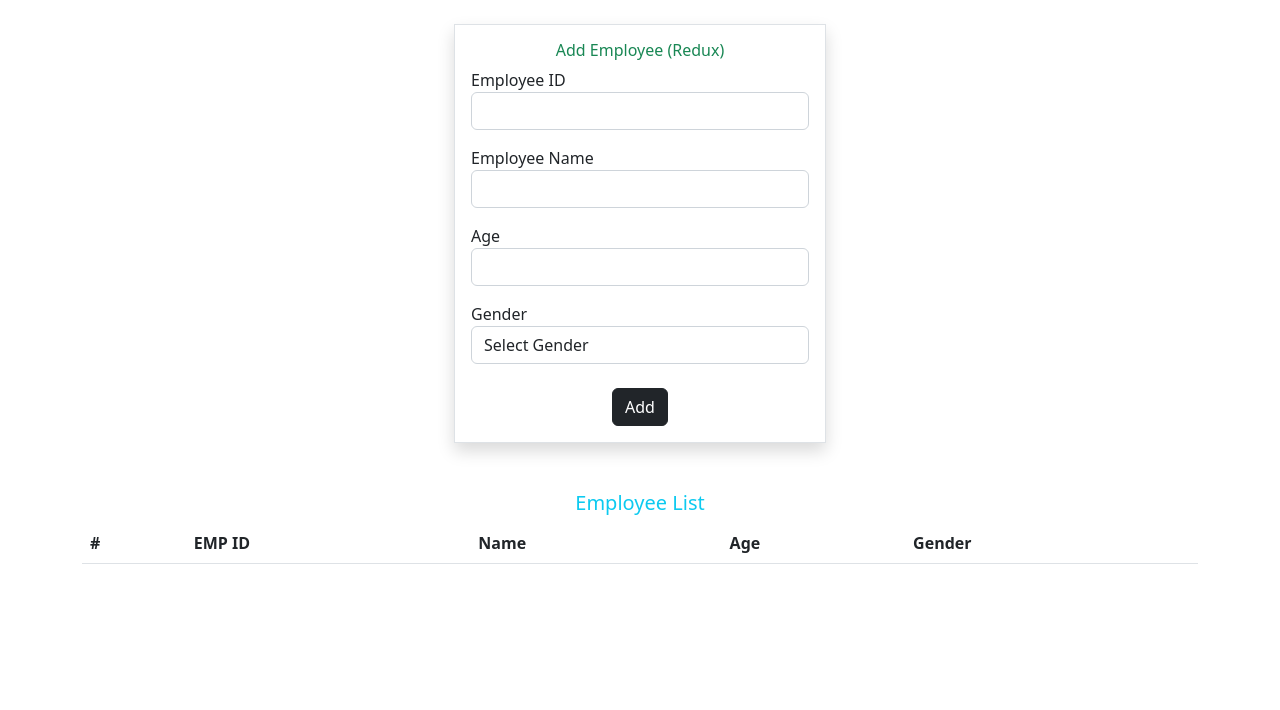
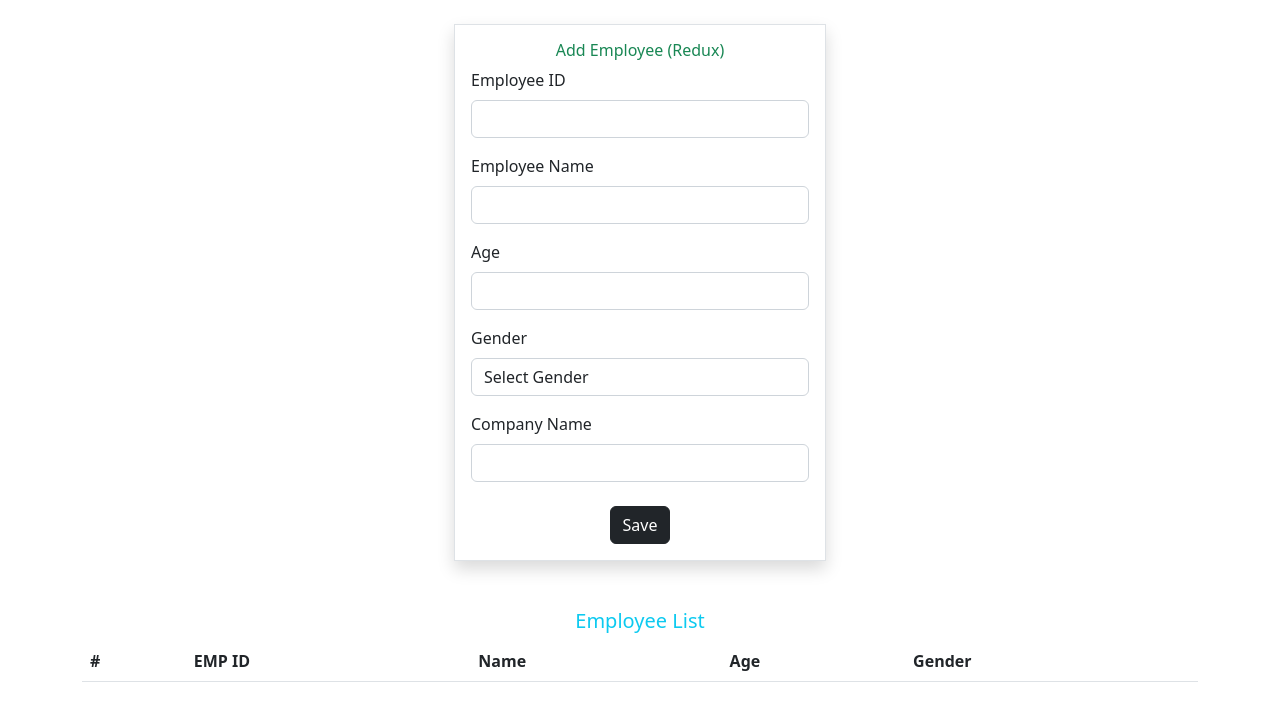
Before and after one commit to sgaurav1/react-poc, a React (Create React App) app: page / in a window 1280 px wide. Shown: the top 710 px of the page. Built offline with nearby package versions, Linux system fonts and the light colour scheme.

Commit message:
added company name field

```diff
--- a/src/components/adduser.js
+++ b/src/components/adduser.js
@@ -12,28 +12,33 @@ class ConnectedForm extends React.Component {
             empId: '',
             name: '',
             age: '',
-            gender: ''
+            gender: '',
+            companyName: null
         }
     }
 
-    handleChanges(event, type){
+    handleChanges(event, type) {
         console.log(event);
-        if(type === 'empId'){
-            this.setState({empId: event.target.value});
+        if (type === 'empId') {
+            this.setState({ empId: event.target.value });
         }
-        if(type === 'name'){
-            this.setState({name: event.target.value});
+        if (type === 'name') {
+            this.setState({ name: event.target.value });
         }
-        if(type === 'age'){
-            this.setState({age: event.target.value});
+        if (type === 'age') {
+            this.setState({ age: event.target.value });
         }
-        if(type === 'gender'){
-            this.setState({gender: event.target.value});
+        if (type === 'gender') {
+            this.setState({ gender: event.target.value });
         }
+        if (type === 'companyName') {
+            this.setState({ companyName: event.target.value });
+        }
+
     }
 
-    handleSubmit(event){
-        this.props.users({'id': nextId++, ...this.state});
+    handleSubmit(event) {
+        this.props.users({ 'id': nextId++, ...this.state });
         event.preventDefault();
     }
 
@@ -44,28 +49,31 @@ class ConnectedForm extends React.Component {
                 <div className="col-lg-4 shadwo mx-auto border shadow p-3 round">
                     <h6 className="text-center text-success">Add Employee {'(Redux)'}</h6>
                     <form>
-                    <div className="form-group mb-3">
-                            <label>Employee ID</label>
-                            <input type="text" className="form-control" name="empId" value={this.state.empId || ''} onChange={(event)=> this.handleChanges(event,'empId')} />
+                        <div className="form-group mb-3">
+                            <label className="mb-2">Employee ID</label>
+                            <input type="text" className="form-control" name="empId" value={this.state.empId || ''} onChange={(event) => this.handleChanges(event, 'empId')} />
                         </div>
                         <div className="form-group mb-3">
-                            <label>Employee Name</label>
-                            <input type="text" className="form-control" name="name" value={this.state.name || ''} onChange={(event)=> this.handleChanges(event,'name')} />
+                            <label className="mb-2">Employee Name</label>
+                            <input type="text" className="form-control" name="name" value={this.state.name || ''} onChange={(event) => this.handleChanges(event, 'name')} />
                         </div>
                         <div className="form-group mb-3">
-                            <label>Age</label>
-                            <input type="text" className="form-control" name="designation" value={this.state.age || ''} onChange={(event)=> this.handleChanges(event, 'age')} />
+                            <label className="mb-2">Age</label>
+                            <input type="number" className="form-control" name="designation" value={this.state.age || ''} onChange={(event) => this.handleChanges(event, 'age')} />
                         </div>
                         <div className="form-group mb-3">
-                            <label>Gender</label>
-                            <select className="form-control" name="gender" value={this.state.gender || ''} onChange={(event)=> this.handleChanges(event, 'gender')}>
+                            <label className="mb-2">Gender</label>
+                            <select className="form-control" name="gender" value={this.state.gender || ''} onChange={(event) => this.handleChanges(event, 'gender')}>
                                 <option selected disabled value=''>Select Gender</option>
                                 <option>Male</option>
                                 <option>Female</option>
                             </select>
-
                         </div>
-                        <button className="btn btn-dark mt-4 mx-auto d-block" type="button" onClick={(event)=> this.handleSubmit(event)}>Add</button>
+                        <div className="form-group mb-3">
+                            <label className="mb-2">Company Name</label>
+                            <input type="text" className="form-control" name="companyName" value={this.state.companyName || ''} onChange={(event) => this.handleChanges(event, 'companyName')} />
+                        </div>
+                        <button className="btn btn-dark mt-4 mx-auto d-block" type="button" onClick={(event) => this.handleSubmit(event)}>Save</button>
                     </form>
                 </div>
             </>
@@ -75,7 +83,7 @@ class ConnectedForm extends React.Component {
 }
 
 // form to connect with redux
-function mapDispatchToProps(dispatch){
+function mapDispatchToProps(dispatch) {
     return {
         // addArticle: article => dispatch(addArticle(article)) // dispatch(actionName)
         users: user => dispatch(addUser(user)) // dispatch(actionName(payload))
--- a/src/components/users.js
+++ b/src/components/users.js
@@ -25,6 +25,7 @@ const ConnectUser = (props) => {
                             <td>{item['name']}</td>
                             <td>{item['age']}</td>
                             <td>{item['gender']}</td>
+                            <td>{item['companyName']}</td>
                         </tr>)
                     )}
                 </tbody>
```
